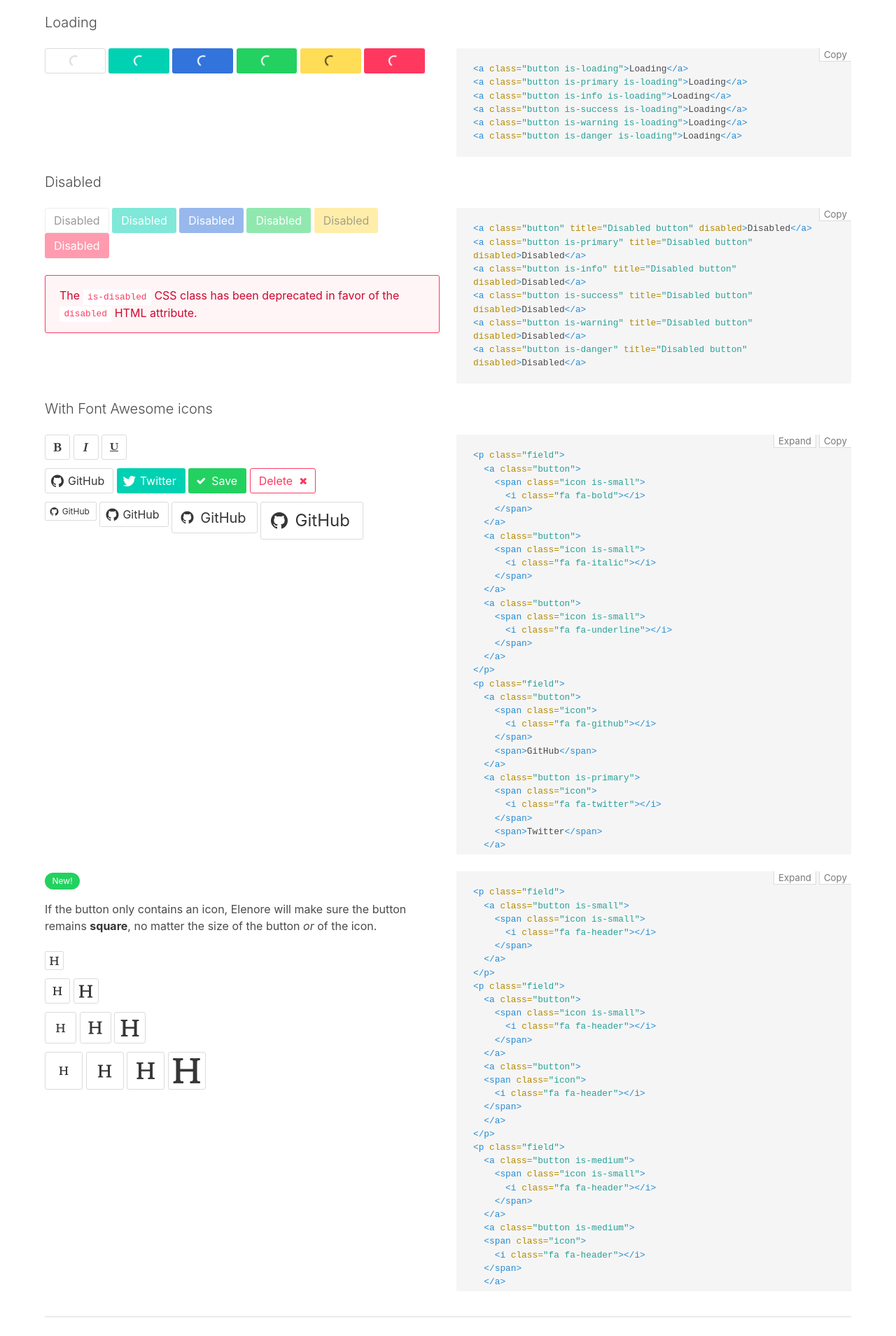
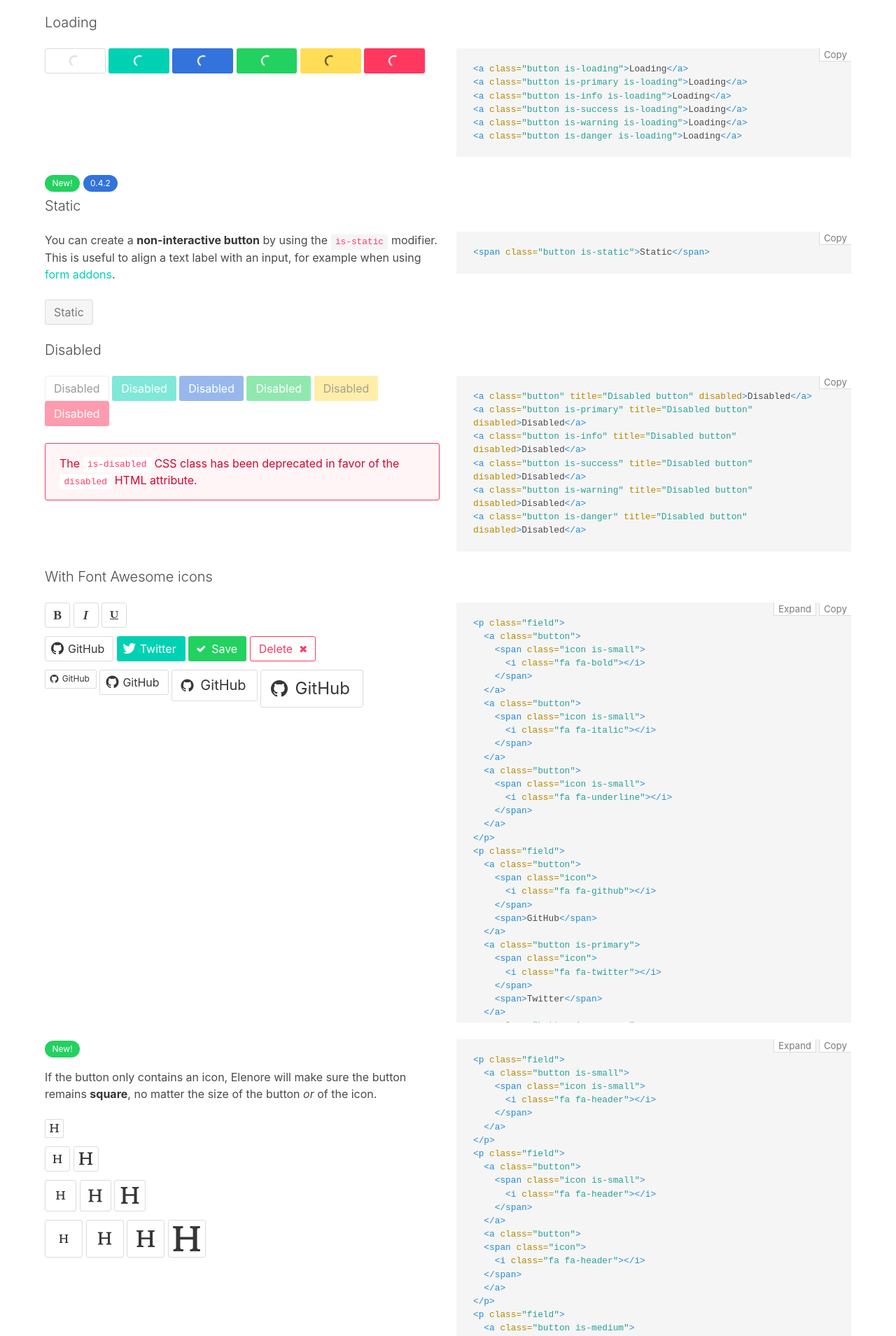
Before and after one commit to YellowDi/Elenore, a Jekyll site: the page built from docs/documentation/elements/button.html, in a window 1280 px wide. Shown: the part 2753-4662 px from the top of the page at 70% size. Built offline with Jekyll 4.4.1, drawn with Linux system fonts in a browser that asks for light colours.

Commit message:
Add static button

```diff
--- a/docs/documentation/elements/button.html
+++ b/docs/documentation/elements/button.html
@@ -232,6 +232,35 @@ doc-subtab: button
   <div class="column">
 {% highlight html %}
 {{button_loading_example}}
+{% endhighlight %}
+  </div>
+</div>
+
+    <p id="static-button" style="margin-bottom: 0.5rem;">
+      <span class="tag is-success">New!</span>
+      <span class="tag is-info">0.4.2</span>
+    </p>
+
+    <h4 class="subtitle">
+      Static
+    </h4>
+
+{% capture button_static_example %}
+<span class="button is-static">Static</span>
+{% endcapture %}
+<div class="columns">
+  <div class="column">
+
+    <div class="content">
+      <p>
+        You can create a <strong>non-interactive button</strong> by using the <code>is-static</code> modifier. This is useful to align a text label with an input, for example when using <a href="{{site.url}}/documentation/elements/form#form-addons">form addons</a>.
+      </p>
+    </div>
+{{button_static_example}}
+  </div>
+  <div class="column">
+{% highlight html %}
+{{button_static_example}}
 {% endhighlight %}
   </div>
 </div>
```
Also changed, not shown: docs/documentation/elements/form.html (+65 -1 lines), sass/elements/button.sass (+10 -0 lines), CHANGELOG.md, docs/css/Elenore-docs.css.
